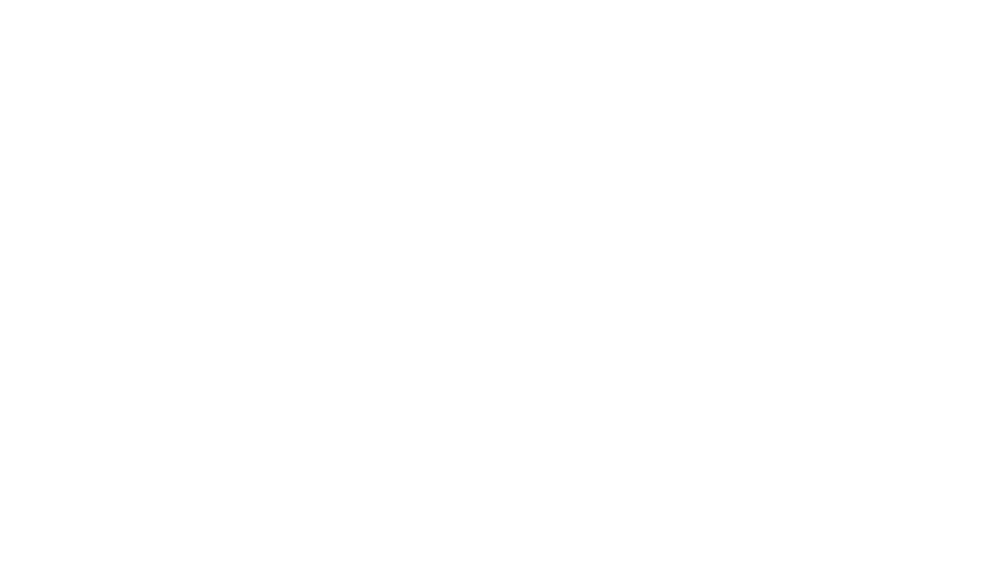
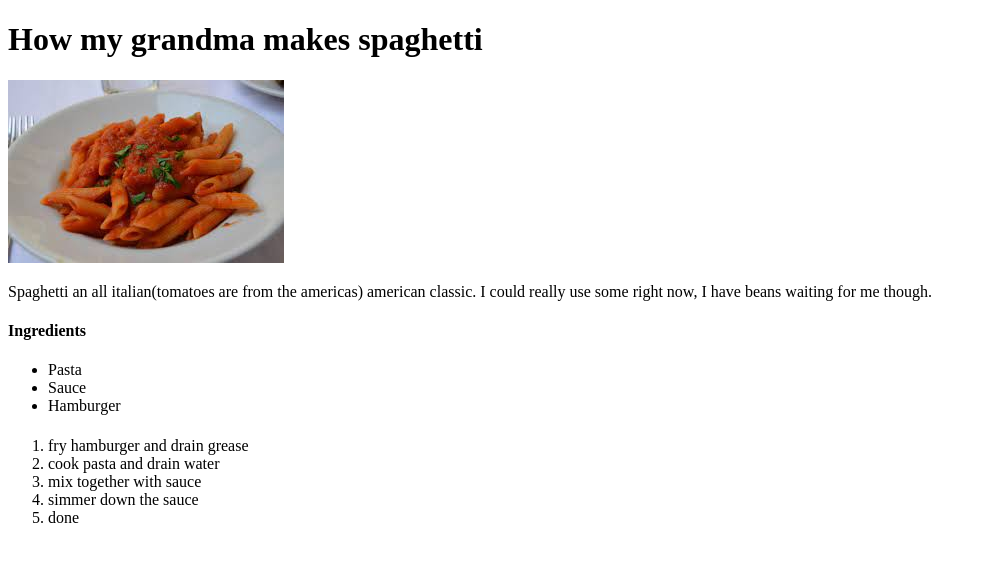
Before and after one commit to Pika2Pika/odin-recipes, a plain HTML site: page recipes/Spaghetti.html in a window 1280 px wide. Shown: the whole page, without its empty margins (0-982 px from the left). Drawn offline with Linux system fonts and the light colour scheme.

Commit message:
Bug fixes and content

```diff
--- a/recipes/Spaghetti.html
+++ b/recipes/Spaghetti.html
@@ -0,0 +1,35 @@
+<!DOCTYPE html>
+<html lang="en">
+<head>
+    <meta charset="UTF-8">
+    <meta http-equiv="X-UA-Compatible" content="IE=edge">
+    <meta name="viewport" content="width=device-width, initial-scale=1.0">
+    <title>Spaghetti</title>
+</head>
+<body>
+
+    <h1>How my grandma makes spaghetti</h1>
+    <img src="../img/Spaghetti.jpg" alt="some spaghetti photo thats too big most likely">
+    <p>Spaghetti an all italian(tomatoes are from the americas) american classic. I could really use some right now, I have beans waiting for me though.</p>
+    <h4>Ingredients</h4>
+    <ul>
+        <li>Pasta</li>
+        <li>Sauce</li>
+        <li>Hamburger</li>
+    </ul>
+    <h4></h4>
+    <ol>
+        <li>fry hamburger and drain grease</li>
+        <li>cook pasta and drain water</li>
+        <li>mix together with sauce</li>
+        <li>simmer down the sauce</li>
+        <li>done</li>
+    </ol>
+
+
+
+
+
+
+</body>
+</html>
```
Also changed, not shown: recipes/Salad.html (+1 -1 lines).
